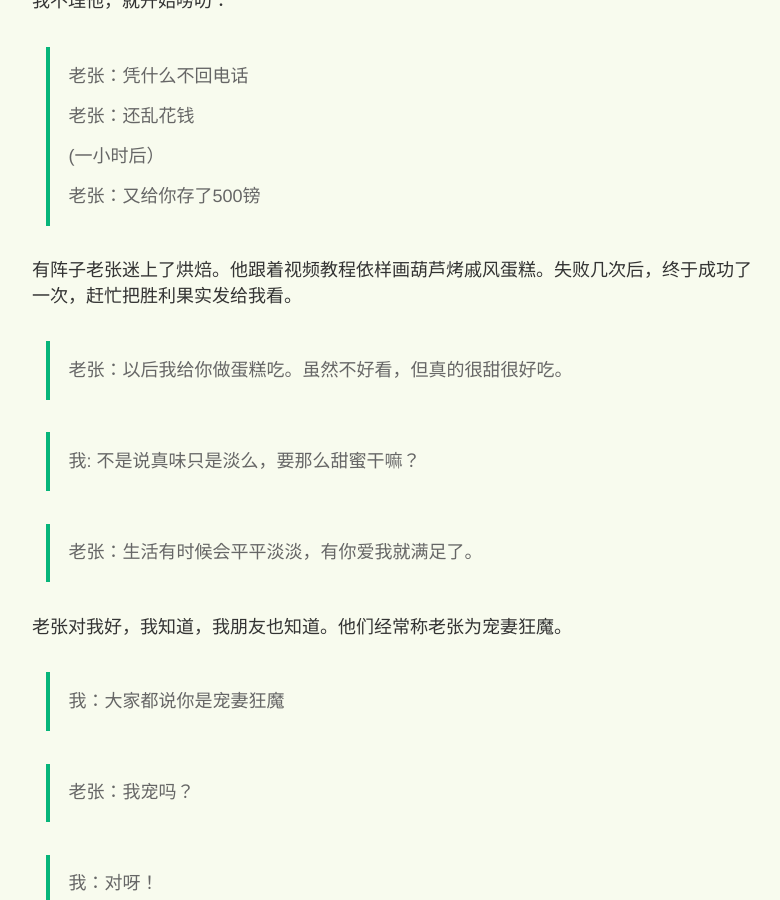
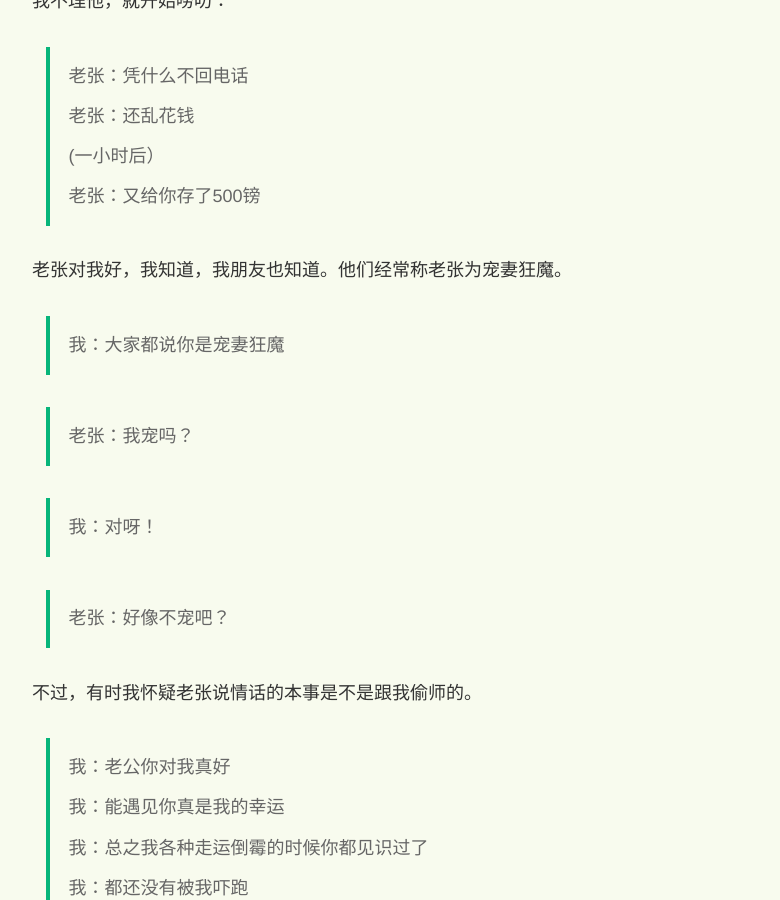
Before and after one commit to yihanxu/yihanxu.github.io, a Jekyll site: the page built from _posts/2019-6-16-spoil-wife.md, in a window 1280 px wide and 900 px high, scrolled down 825 px. Shown: the whole window, without its empty margins (248-1028 px from the left). Built offline with Jekyll 4.4.1, drawn with Linux system fonts in a browser that asks for light colours; comment, search, counter and statistics services are not loaded.

Commit message:
edit format

```diff
--- a/_posts/2019-6-16-spoil-wife.md
+++ b/_posts/2019-6-16-spoil-wife.md
@@ -26,15 +26,6 @@ category: 秀恩爱
 > 老张：又给你存了500镑
 
 
-有阵子老张迷上了烘焙。他跟着视频教程依样画葫芦烤戚风蛋糕。失败几次后，终于成功了一次，赶忙把胜利果实发给我看。
-
-> 老张：以后我给你做蛋糕吃。虽然不好看，但真的很甜很好吃。
-
-> 我: 不是说真味只是淡么，要那么甜蜜干嘛？
-
-> 老张：生活有时候会平平淡淡，有你爱我就满足了。
-
-
 老张对我好，我知道，我朋友也知道。他们经常称老张为宠妻狂魔。
 
 > 我：大家都说你是宠妻狂魔
@@ -49,15 +40,15 @@ category: 秀恩爱
 不过，有时我怀疑老张说情话的本事是不是跟我偷师的。
 
 > 我：老公你对我真好
-
+>
 > 我：能遇见你真是我的幸运
-
+>
 > 我：总之我各种走运倒霉的时候你都见识过了
-
+>
 > 我：都还没有被我吓跑
-
+>
 > 我：这个发现让人开心！
-
+>
 > 我：哈哈哈哈哈
 
 （半小时后）
```
